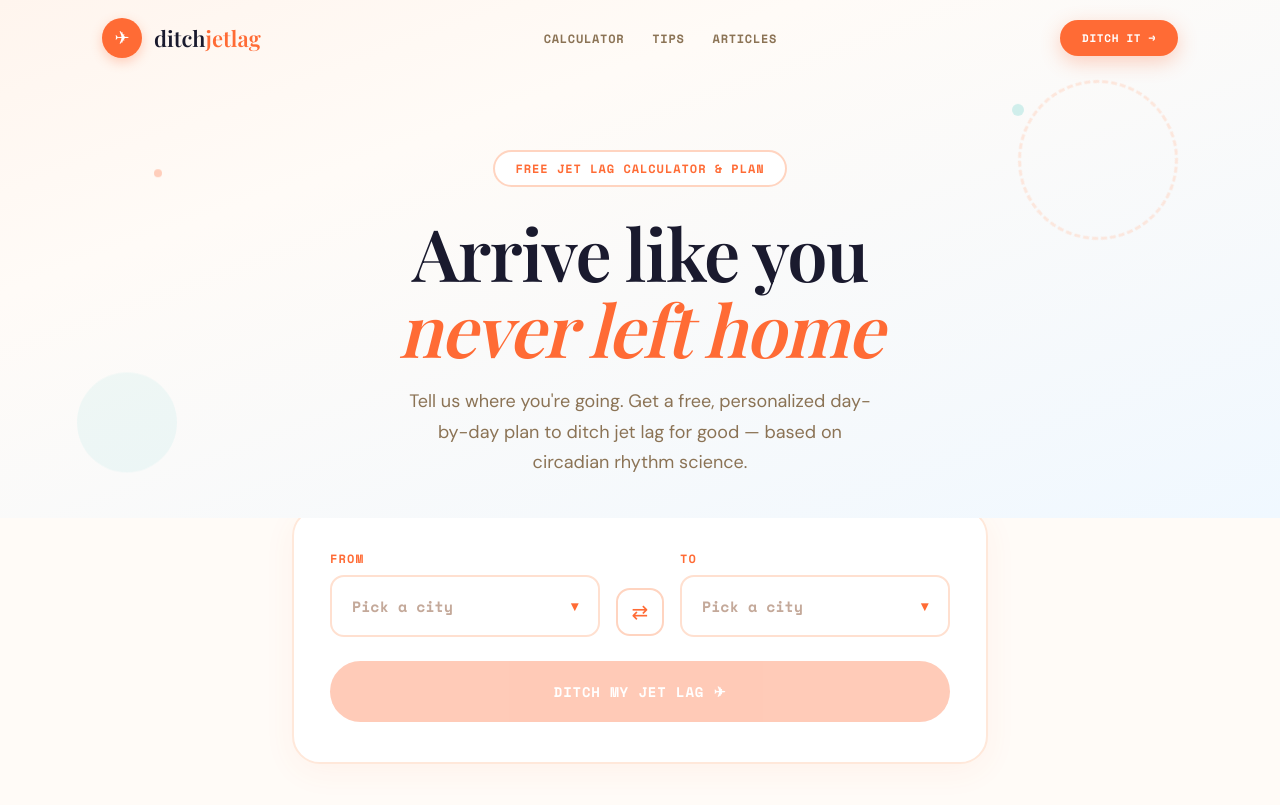
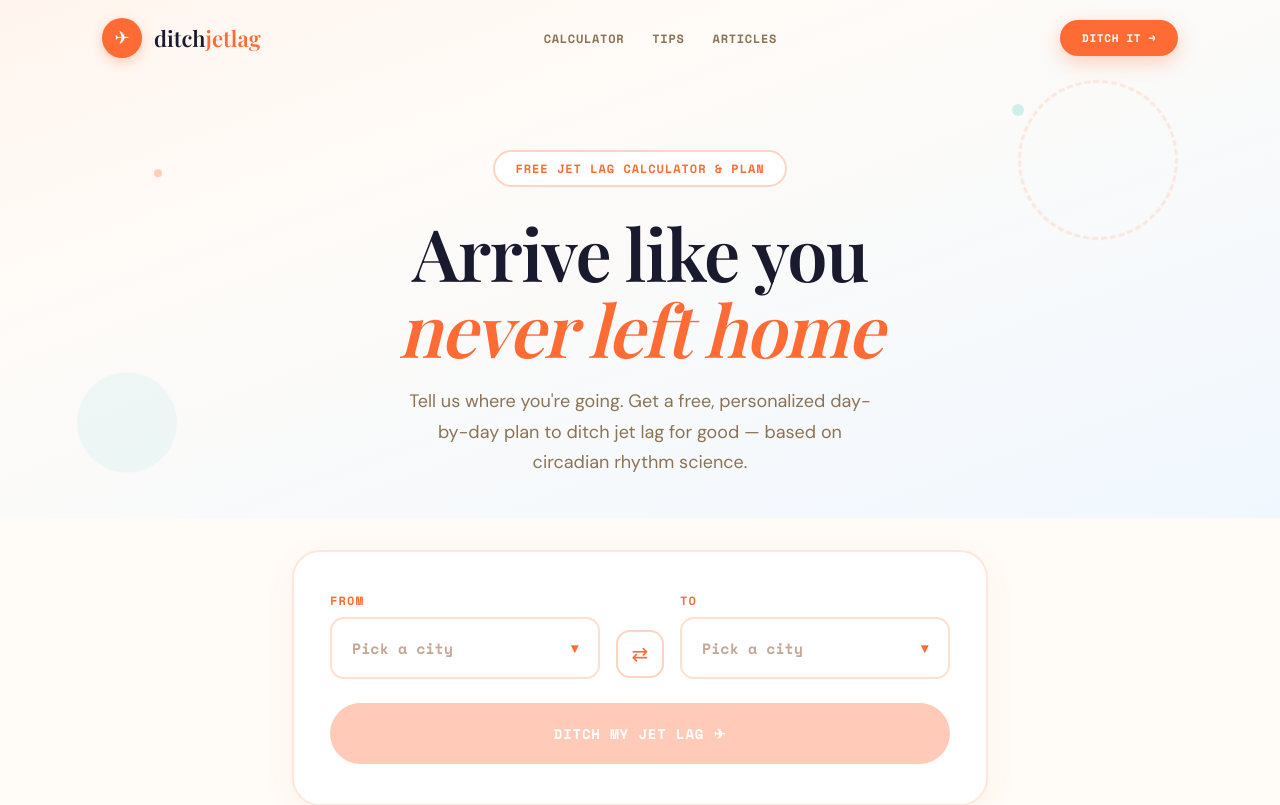
Before and after one commit to brittbuildsai-lgtm/ditchjetlag.com, a React (Vite) app: page / in a window 1280 px wide. Shown: the top 805 px of the page. Built offline with nearby package versions, Linux system fonts and the light colour scheme; a web font is replaced by a local one.

Commit message:
Fix calculator section overlap
Co-authored-by: britt <brittanyfarley@Brittanys-Laptop.local>
Co-authored-by: Claude Opus 4.6 <noreply@anthropic.com>

```diff
--- a/src/DitchJetLag.jsx
+++ b/src/DitchJetLag.jsx
@@ -335,7 +335,7 @@ export default function DitchJetLag() {
       </section>
 
       {/* ─── CALCULATOR ─── */}
-      <section style={{ maxWidth: 760, margin: "0 auto", padding: "0 32px 48px", marginTop: -10 }}>
+      <section style={{ maxWidth: 760, margin: "0 auto", padding: "32px 32px 48px" }}>
         <div style={{
           background: "white", border: "2px solid #FFE8DA", borderRadius: 28,
           padding: "40px 36px", boxShadow: "0 8px 32px rgba(255,107,53,0.06)",
```
